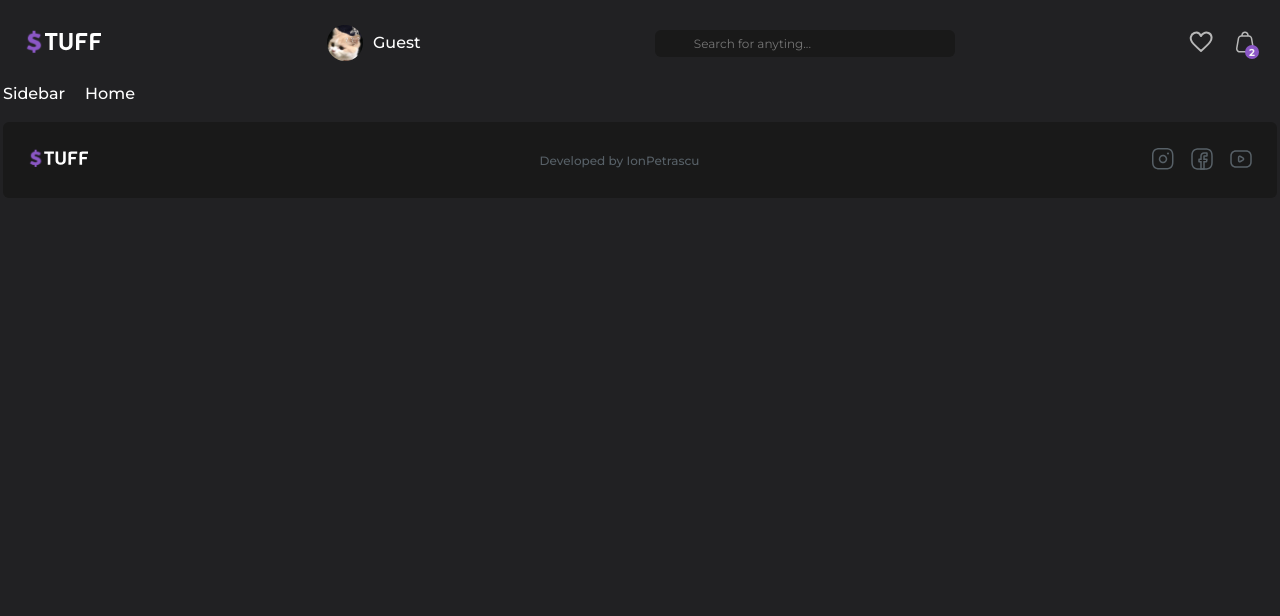
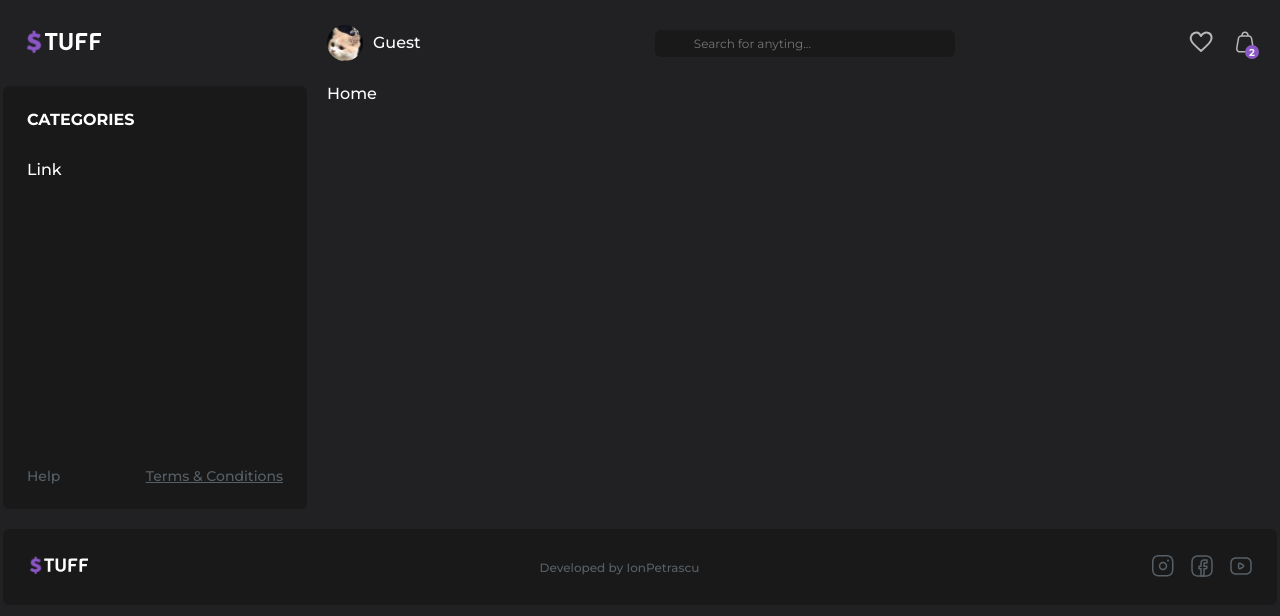
Before and after one commit to IonPetrascu/react-shop, a React (Vite) app: page / in a window 1280 px wide. Shown: the top 616 px of the page. Built offline with nearby package versions, Linux system fonts and the light colour scheme; a web font is replaced by a local one.

Commit message:
created a visual part for sidebar   component

```diff
--- a/src/components/Sidebar/Sidebar.jsx
+++ b/src/components/Sidebar/Sidebar.jsx
@@ -1,7 +1,32 @@
 import React from 'react';
-import  styles  from '../../styles/Sidebar.module.css';
+import styles from '../../styles/Sidebar.module.css';
+import { NavLink } from 'react-router-dom';
 const Sidebar = () => {
-  return <div>Sidebar</div>;
+  return (
+    <section className={styles.sidebar}>
+      <div className={styles.title}>CATEGORIES</div>
+      <nav>
+        <ul className={styles.menu}>
+          <li>
+            <NavLink to={`/categories/${1}`}>Link</NavLink>
+          </li>
+        </ul>
+      </nav>
+      <div className={styles.footer}>
+        <a href="/help" target="_blank" className={styles.link}>
+          Help
+        </a>
+        <a
+          href="/terms"
+          target="_blank"
+          className={styles.link}
+          style={{ textDecoration: 'underline' }}
+        >
+          Terms & Conditions
+        </a>
+      </div>
+    </section>
+  );
 };
 
 export default Sidebar;
--- a/src/utils/routes.js
+++ b/src/utils/routes.js
@@ -1,4 +1,5 @@
 export const ROUTES = {
-    HOME:'/',
-    CART:'/cart',
-}
+  HOME: '/',
+  CART: '/cart',
+  CATEGORY: '/categories/:id',
+};
```
